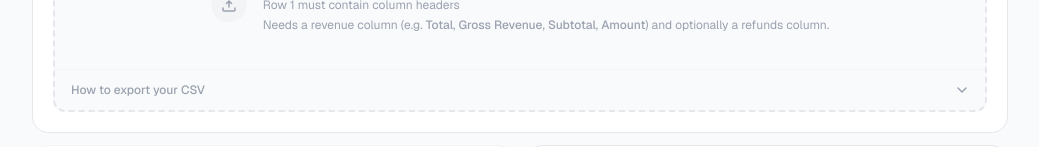
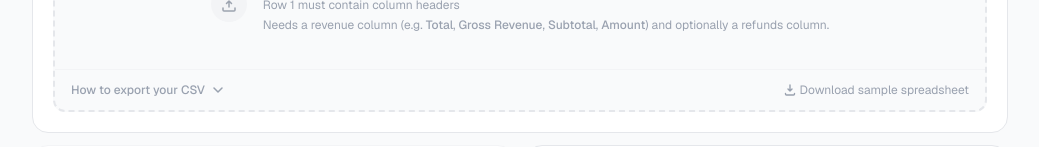
Before and after one commit to danielasgrosz/scale-sanity-check, a Next.js app: page / in a window 1280 px wide. Shown: the part 453-600 px from the top of the page, without its empty margins (120-1159 px from the left). Built offline with nearby package versions, Linux system fonts and the light colour scheme.

Commit message:
Add sample .xlsx download using SheetJS in Step 1 export guide

```diff
--- a/app/page.tsx
+++ b/app/page.tsx
@@ -2,6 +2,7 @@
 
 import React, { useMemo, useRef, useState } from "react";
 import Papa from "papaparse";
+import * as XLSX from "xlsx";
 import { computeFromOrders, Inputs, OrderRow, Outputs } from "@/lib/calc";
 
 declare global {
@@ -500,6 +501,25 @@ export default function HomePage() {
 function ExportGuide() {
   const [open, setOpen] = useState(false);
 
+  function downloadSampleXLSX() {
+    const data = [
+      { "Order ID": "ORD-1001", "Gross Revenue": 127.50, "Refund Amount": 0.00 },
+      { "Order ID": "ORD-1002", "Gross Revenue": 89.00,  "Refund Amount": 0.00 },
+      { "Order ID": "ORD-1003", "Gross Revenue": 54.99,  "Refund Amount": 54.99 },
+      { "Order ID": "ORD-1004", "Gross Revenue": 163.00, "Refund Amount": 0.00 },
+      { "Order ID": "ORD-1005", "Gross Revenue": 42.50,  "Refund Amount": 0.00 },
+      { "Order ID": "ORD-1006", "Gross Revenue": 98.75,  "Refund Amount": 0.00 },
+      { "Order ID": "ORD-1007", "Gross Revenue": 175.00, "Refund Amount": 0.00 },
+      { "Order ID": "ORD-1008", "Gross Revenue": 67.25,  "Refund Amount": 67.25 },
+      { "Order ID": "ORD-1009", "Gross Revenue": 149.99, "Refund Amount": 0.00 },
+      { "Order ID": "ORD-1010", "Gross Revenue": 38.00,  "Refund Amount": 0.00 },
+    ];
+    const ws = XLSX.utils.json_to_sheet(data);
+    const wb = XLSX.utils.book_new();
+    XLSX.utils.book_append_sheet(wb, ws, "Orders");
+    XLSX.writeFile(wb, "sample-orders.xlsx");
+  }
+
   const platforms = [
     {
       name: "Shopify",
@@ -517,10 +537,11 @@ function ExportGuide() {
 
   return (
     <div className="border-t border-gray-100 mt-1">
+      <div className="flex items-center justify-between px-4 py-3">
         <button
           type="button"
           onClick={() => setOpen((v) => !v)}
-        className="w-full flex items-center justify-between px-4 py-3 text-xs text-gray-400 hover:text-gray-600 transition-colors cursor-pointer"
+          className="flex items-center gap-1.5 text-xs text-gray-400 hover:text-gray-600 transition-colors cursor-pointer"
         >
           <span className="font-medium">How to export your CSV</span>
           <svg
@@ -530,6 +551,17 @@ function ExportGuide() {
             <path d="M3 5l4 4 4-4" stroke="currentColor" strokeWidth="1.5" strokeLinecap="round" strokeLinejoin="round"/>
           </svg>
         </button>
+        <button
+          type="button"
+          onClick={downloadSampleXLSX}
+          className="flex items-center gap-1 text-xs text-gray-400 hover:text-gray-700 transition-colors cursor-pointer"
+        >
+          <svg className="w-3 h-3" viewBox="0 0 12 12" fill="none">
+            <path d="M6 1v6M6 7l-2-2M6 7l2-2M1.5 9.5v.5a1 1 0 001 1h7a1 1 0 001-1v-.5" stroke="currentColor" strokeWidth="1.4" strokeLinecap="round" strokeLinejoin="round"/>
+          </svg>
+          Download sample spreadsheet
+        </button>
+      </div>
 
       {open && (
         <div className="px-4 pb-4 grid grid-cols-3 gap-4">
--- a/package.json
+++ b/package.json
@@ -12,7 +12,8 @@
     "next": "16.1.6",
     "papaparse": "^5.5.3",
     "react": "19.2.3",
-    "react-dom": "19.2.3"
+    "react-dom": "19.2.3",
+    "xlsx": "^0.18.5"
   },
   "devDependencies": {
     "@tailwindcss/postcss": "^4",
```
Also changed, not shown: 1 other file (tests, documents, lock files or other folders). Lines whose indentation alone changed are shown as unchanged.
